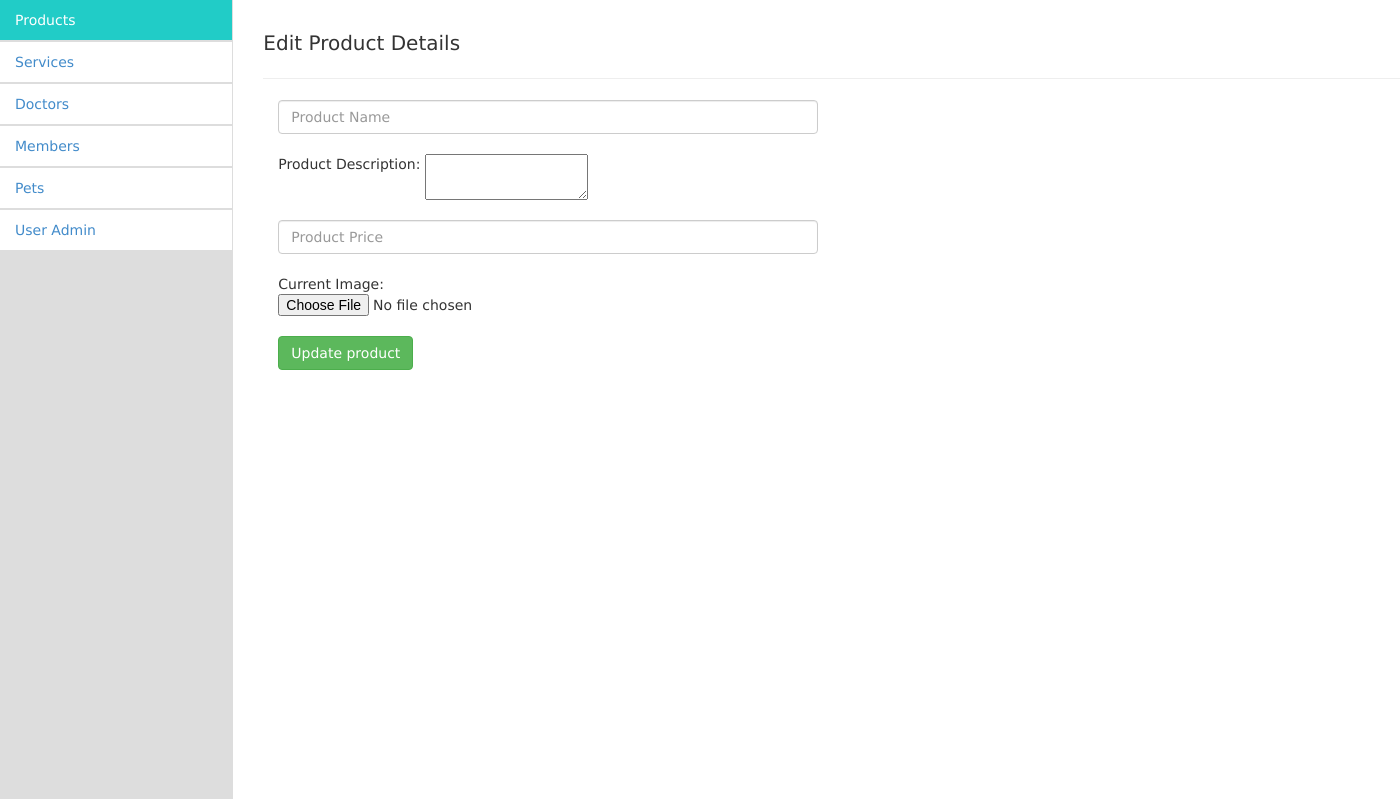
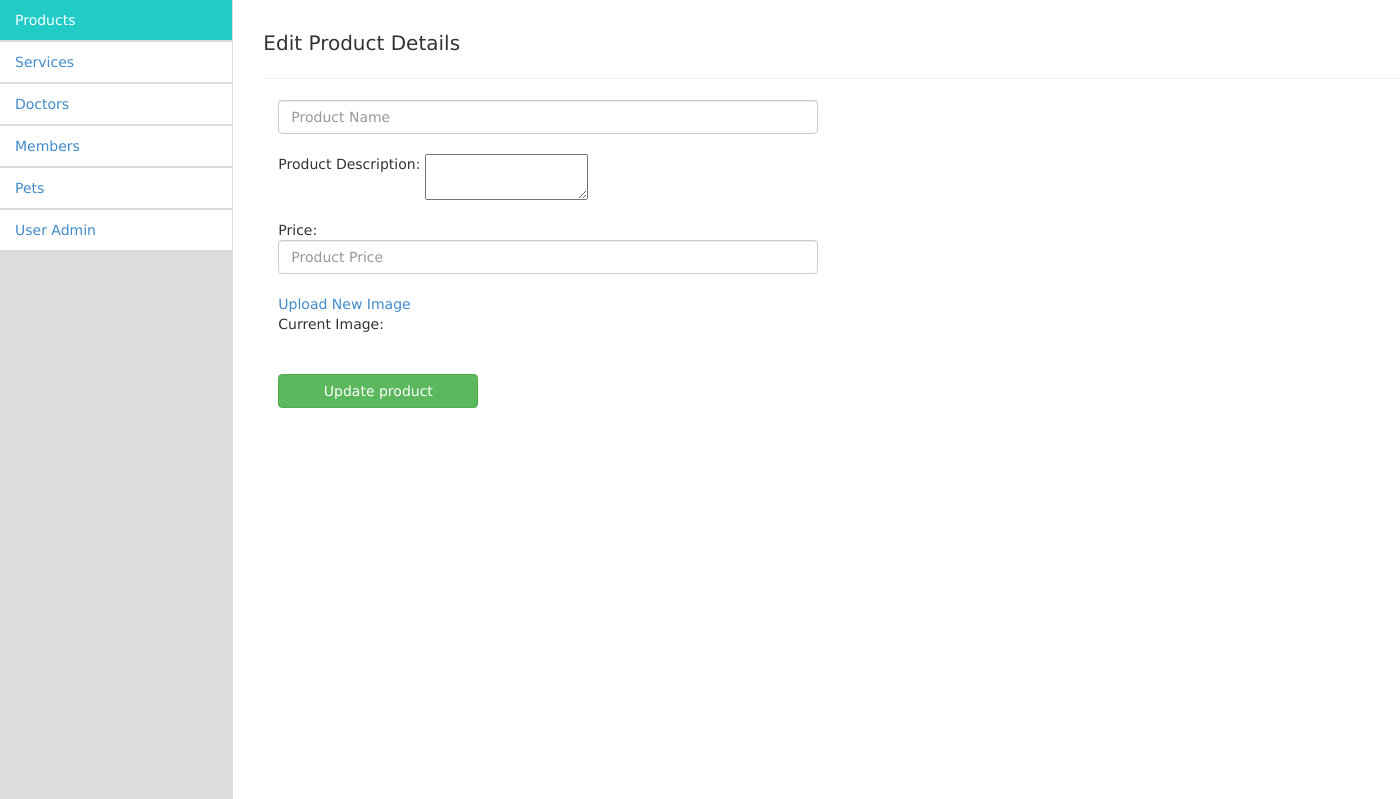
Before and after one commit to JeromeCoco/petvet, a CodeIgniter app: page /database/index.php/home/editProduct in a window 1400 px wide. Shown: the part 51-850 px from the top of the page. Run offline with CodeIgniter, Linux system fonts and the light colour scheme; the visitor is signed in with stand-in values (Sample User, id 1); some libraries are stand-ins or nearby versions; some web fonts are replaced.

Commit message:
product update button fixed

```diff
--- a/application/controllers/Home.php
+++ b/application/controllers/Home.php
@@ -354,6 +354,31 @@
             }
         }
 
+        public function updateProduct()
+        {
+            //var_dump($_POST);
+            $config['upload_path']          = './www/images/';
+            $config['allowed_types']        = 'gif|jpg|png';
+            $config['max_size']             = 5000;
+            $config['max_width']            = 5000;
+            $config['max_height']           = 5000;
+
+            $this->load->library('upload', $config);
+
+            if (! $this->upload->do_upload('userfile') || $_POST['editProductName'] == "" || $_POST['editProductDescription'] == "" || $_POST['editProductPrice'] == "")
+            {
+                $error = array('error' => "<div class='alert alert-warning errmess' role='alert'><center>Please enter valid information. <button id='tryAgain'>Try again.</button></center></div>");
+                $this->load->view('EditProduct', $error);
+            }
+            else
+            {
+                $success = array('error' => "<div class='alert alert-success errmess' role='alert'><center>Service successfully updated.</center></div>");
+                $this->load->view('EditProduct', $success);
+                $upload = array();
+                $upload = $this->Petvet_model->updateProductDetails($_POST);
+            }
+        }
+
         public function removeProduct()
         {
             $data = array();
@@ -563,5 +588,13 @@
             echo json_encode($data);
             exit;
         }
+
+         public function updateProductDetailsOnly()
+        {
+            $data = array();
+            $data = $this->Petvet_model->updateProductsDetails($_POST);
+            echo json_encode($data);
+            exit;
+        }
     }
 ?>
--- a/application/models/Petvet_model.php
+++ b/application/models/Petvet_model.php
@@ -76,6 +76,14 @@
 	    	$editServiceDescriptionEncoded = htmlentities($editServiceDescription);
 	    	$insertService = "UPDATE service SET name = ?, description = ?, price = ?, image = ? WHERE id = ?";
 	        $this->pdo->query($insertService, array($editServiceName, $editServiceDescriptionEncoded, $editServicePrice, $filename, $serviceid));
+	    }
+
+	    public function updateProductDetails($data)
+	    {
+	    	extract($data);
+	    	$editProductDescriptionEncoded = htmlentities($editProductDescription);
+	    	$insertProduct = "UPDATE product SET name = ?, description = ?, price = ?, image = ? WHERE id = ?";
+	        $this->pdo->query($insertProduct, array($editProductName, $editProductDescriptionEncoded, $editProductPrice, $filename, $productid));
 	    }
 
 	    public function getProductDetails()
@@ -267,5 +275,13 @@
 	        $this->pdo->query($updateService, array($editServiceName, $textareatinymce, $editServicePrice, $id));
 	        return "Service successfully updated.";
 	    }
+
+	    public function updateProductsDetails($data)
+	    {
+	    	extract($data);
+	        $updateProduct = "UPDATE product SET name = ?, description = ?, price = ? WHERE id = ?";
+	        $this->pdo->query($updateProduct, array($editProductName, $textareatinymce, $editProductPrice, $id));
+	        return "Product successfully updated.";
+	    }
 	}
 ?>
--- a/application/views/EditProduct.php
+++ b/application/views/EditProduct.php
@@ -22,14 +22,21 @@
           dataType: "json",
           success: function(data)
           {
-            $('#editProductName').val(data[0]['id']);
+            $('#productid').val(data[0]['id']);
             $('#editProductName').val(data[0]['name']);
             setTimeout(function(){
               tinyMCE.activeEditor.setContent(data['decoded']);
             },1000);
             $('#editProductPrice').val(data[0]['price']);
+            $('#filename').val(data[0]['image']);
             $('#currentImage').html("<img src='"+window.location.origin+"/www/images/"+data[0]['image']+"' style='width:300px'>");
           }
+        });
+
+        $('#showInputFile').click(function(){
+          $("#btnSubmit").css('display', 'block');
+          $("#btnUpdateProduct").css('display', 'none');
+          $("#fileProduct").css('display', 'block');
         });
       });
     </script>
@@ -94,7 +101,7 @@
       <div class="container">
         <div class="main-container">
           <div class="addNewHeaderText">Edit Product Details<hr/> </div>
-          <div class="col-sm-12 ">
+          <div class="col-sm-12" id="updateStatus">
             <?php
               if (isset($error))
               {
@@ -114,20 +121,26 @@
             </div>
             <div class="col-sm-6">
               <br/>
+              Price:
               <input type="number" class="form-control" name="editProductPrice" id="editProductPrice" placeholder="Product Price" />
               <br/>
+            </div>
+            <div class="col-sm-12">
+              <a href="javascript:void(0)" id="showInputFile"> Upload New Image </a>
             </div>
             <div class="col-sm-12">
               Current Image:
               <div id="currentImage"></div>
             </div>
             <div class="col-sm-12" id="uploadDiv">
-              <input id="file" name="userfile" type="file"/>
+              <br/>
+              <input id="fileProduct" name="userfile" type="file"/>
             </div>
             <div class="col-sm-6">
               <br/>
               <input type="hidden" name="filename" id="filename"/> <!-- This is the filename -->
-              <input id="btnUpdateProduct" type="submit" class="btn btn-success" value="Update product"/>
+              <input id="btnSubmit" type="submit" class="btn btn-success" value="Update product"/>
+              <input id="btnUpdateProduct" class="btn btn-success" value="Update product"/>
             </div>
           </form>
         </div>
--- a/application/views/EditService.php
+++ b/application/views/EditService.php
@@ -37,10 +37,6 @@
           $("#btnSubmit").css('display', 'block');
           $("#btnUpdateService").css('display', 'none');
           $("#fileService").css('display', 'block');
-        });
-
-        $('#tryAgain').click(function(){
-          history.go(-1);
         });
       });
     </script>
@@ -140,7 +136,6 @@
               <br/>
               <input id="fileService" name="userfile" type="file"/>
             </div>
-
             <div class="col-sm-6">
               <br/>
               <input type="hidden" name="filename" id="filename"/> <!-- This is the filename -->
--- a/css/style.css
+++ b/css/style.css
@@ -142,7 +142,7 @@
     padding: 40px;
 }
 
-#btnSubmit, #fileService
+#btnSubmit, #fileService, #fileProduct
 {
     display: none;
 }
```
Also changed, not shown: js/script.js (+44 -0 lines), www/images/csd1.png (deleted), www/images/imagesO93WZ1AT.jpg (deleted).
